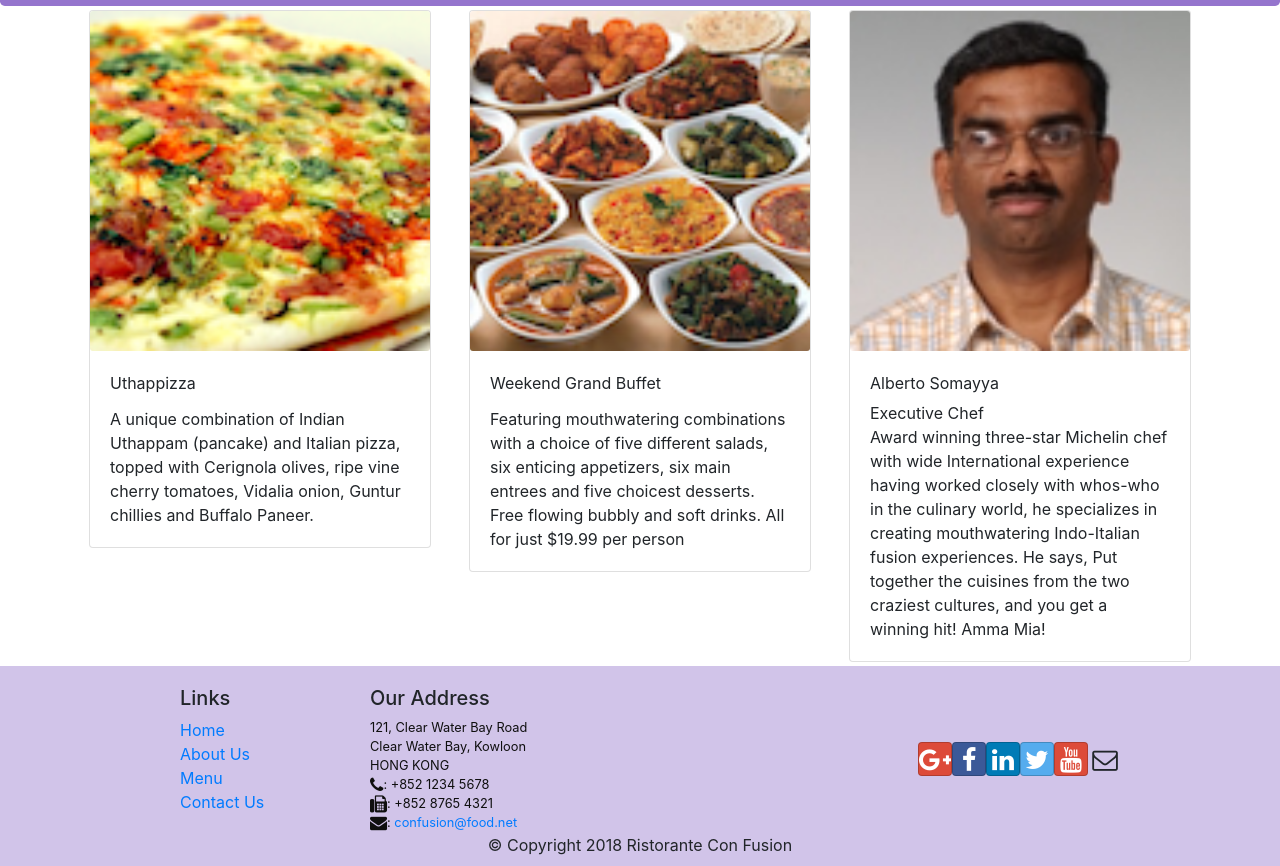
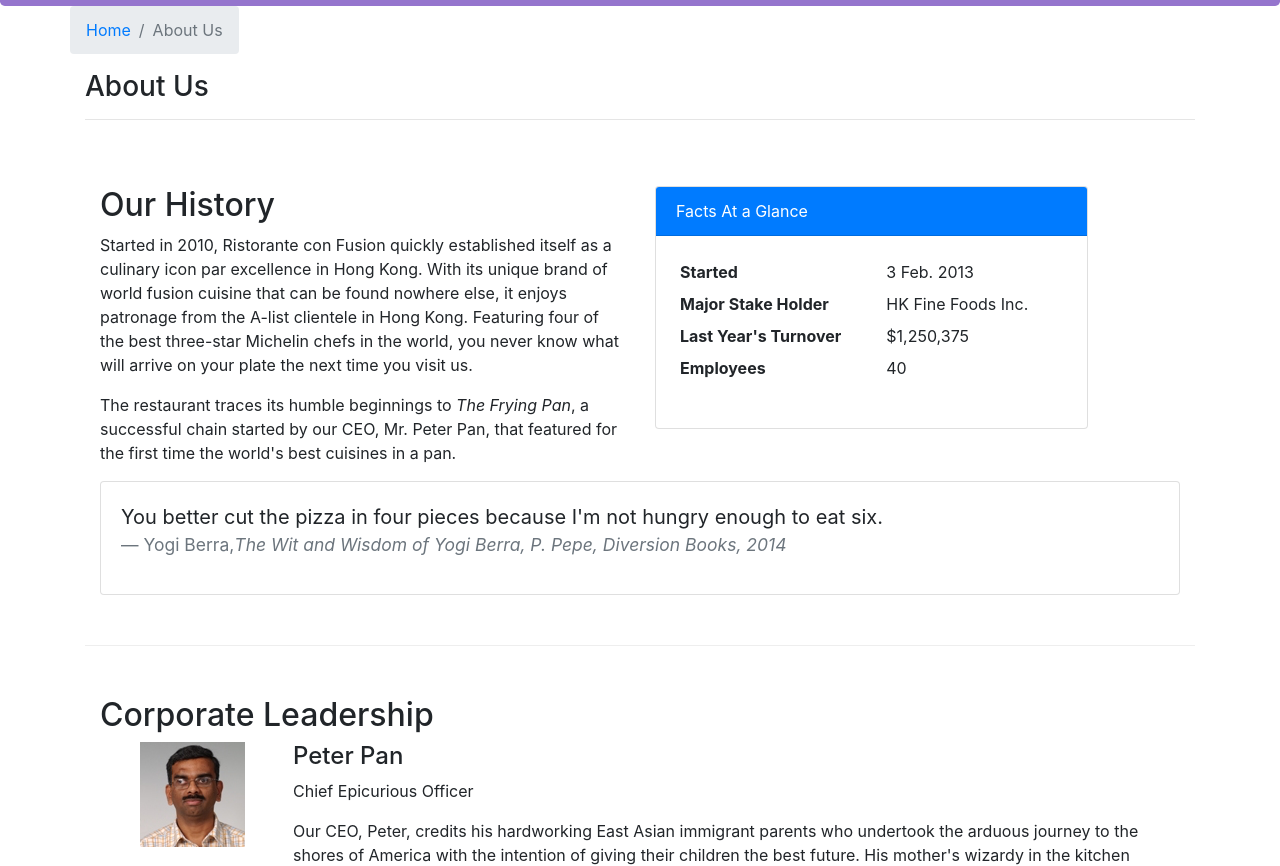
Before and after one commit to ymaniz09/coursera-confusion-react, a React (Create React App) app: page /aboutus in a window 1280 px wide. Before the commit this address led to /home. Shown: the part 336-1202 px from the top of the page. Built offline with nearby package versions, Linux system fonts and the light colour scheme.

Commit message:
Assignment 2

```diff
--- /dev/null
+++ b/src/components/AboutComponent.js
@@ -0,0 +1,96 @@
+import React from 'react';
+import { Breadcrumb, BreadcrumbItem, Card, CardBody, CardHeader, Media } from 'reactstrap';
+import { Link } from 'react-router-dom';
+
+function About(props) {
+
+  function RenderLeader(leader) {
+    return (
+      <Media key={leader.id} tag="li">
+        <Media left middle>
+          <Media object src={leader.image} alt={leader.name}/>
+        </Media>
+        <Media body className="ml-5">
+          <Media heading>{leader.name}</Media>
+          <p>{leader.designation}</p>
+          <p>{leader.description}</p>
+        </Media>
+      </Media>
+    );
+  }
+
+  const leaders = props.leaders.map((leader) => {
+    return (
+      RenderLeader(leader)
+    );
+  });
+
+  return (
+    <div className="container">
+      <div className="row">
+        <Breadcrumb>
+          <BreadcrumbItem><Link to="/home">Home</Link></BreadcrumbItem>
+          <BreadcrumbItem active>About Us</BreadcrumbItem>
+        </Breadcrumb>
+        <div className="col-12">
+          <h3>About Us</h3>
+          <hr/>
+        </div>
+      </div>
+      <div className="row row-content">
+        <div className="col-12 col-md-6">
+          <h2>Our History</h2>
+          <p>Started in 2010, Ristorante con Fusion quickly established itself as a culinary icon par excellence in Hong
+            Kong. With its unique brand of world fusion cuisine that can be found nowhere else, it enjoys patronage from
+            the A-list clientele in Hong Kong. Featuring four of the best three-star Michelin chefs in the world, you
+            never know what will arrive on your plate the next time you visit us.</p>
+          <p>The restaurant traces its humble beginnings to <em>The Frying Pan</em>, a successful chain started by our
+            CEO, Mr. Peter Pan, that featured for the first time the world's best cuisines in a pan.</p>
+        </div>
+        <div className="col-12 col-md-5">
+          <Card>
+            <CardHeader className="bg-primary text-white">Facts At a Glance</CardHeader>
+            <CardBody>
+              <dl className="row p-1">
+                <dt className="col-6">Started</dt>
+                <dd className="col-6">3 Feb. 2013</dd>
+                <dt className="col-6">Major Stake Holder</dt>
+                <dd className="col-6">HK Fine Foods Inc.</dd>
+                <dt className="col-6">Last Year's Turnover</dt>
+                <dd className="col-6">$1,250,375</dd>
+                <dt className="col-6">Employees</dt>
+                <dd className="col-6">40</dd>
+              </dl>
+            </CardBody>
+          </Card>
+        </div>
+        <div className="col-12">
+          <Card>
+            <CardBody className="bg-faded">
+              <blockquote className="blockquote">
+                <p className="mb-0">You better cut the pizza in four pieces because
+                  I'm not hungry enough to eat six.</p>
+                <footer className="blockquote-footer">Yogi Berra,
+                  <cite title="Source Title">The Wit and Wisdom of Yogi Berra,
+                    P. Pepe, Diversion Books, 2014</cite>
+                </footer>
+              </blockquote>
+            </CardBody>
+          </Card>
+        </div>
+      </div>
+      <div className="row row-content">
+        <div className="col-12">
+          <h2>Corporate Leadership</h2>
+        </div>
+        <div className="col-12">
+          <Media list>
+            {leaders}
+          </Media>
+        </div>
+      </div>
+    </div>
+  );
+}
+
+export default About;
--- a/src/components/MainComponent.js
+++ b/src/components/MainComponent.js
@@ -10,6 +10,7 @@
 import Menu from './MenuComponent';
 import Contact from './ContactComponent';
 import DishDetail from './DishdetailComponent';
+import About from './AboutComponent';
 
 class Main extends Component {
 
@@ -48,6 +49,7 @@
           <Route exact path="/menu" component={() => <Menu dishes={this.state.dishes}/>}/>
           <Route path='/menu/:dishId' component={DishWithId} />
           <Route exact path="/contactus" component={Contact}/>
+          <Route exact path="/aboutus" component={() => <About leaders={this.state.leaders}/>}/>
           <Redirect to="/home"/>
         </Switch>
         <Footer/>
```
